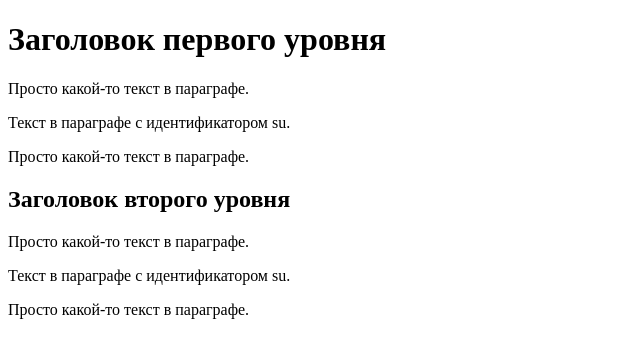
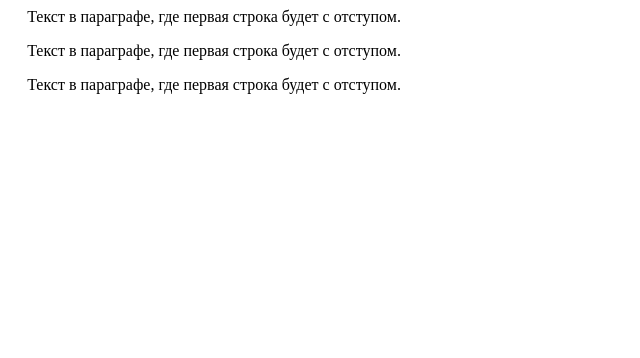
Before and after one commit to liveamylive/LR5, a plain HTML site: page public_html/index.html in a window 1280 px wide. Shown: the whole page, without its empty margins (0-640 px from the left). Drawn offline with Linux system fonts and the light colour scheme; files that its build step writes are made by us from their sources.

Commit message:
11 commit

```diff
--- a/public_html/index.html
+++ b/public_html/index.html
@@ -1,40 +1,30 @@
-<!DOCTYPE html>
 <html>
 
 
 
-    <head>
+  <head>
 
 
-        <title>css color (цвет)</title>
-        <link rel="stylesheet" type="text/css" href="style.css">
+    <title>Заголовок документа</title>
+
+    <link rel="stylesheet" type="text/css" href="style.css">
 
 
-    </head>
+  </head>
 
 
 
-    <body>
+  <body>
 
 
-        <h1>Заголовок первого уровня</h1>
+    <p>Текст в параграфе, где первая строка будет с отступом.</p>
 
-        <p>Просто какой-то текст в параграфе.</p>
+    <p>Текст в параграфе, где первая строка будет с отступом.</p>
 
-        <p id="su">Текст в параграфе с идентификатором su.</p>
-
-        <p>Просто какой-то текст в параграфе.</p>
-
-        <h2>Заголовок второго уровня</h2>
-
-        <p>Просто какой-то текст в параграфе.</p>
-
-        <p id="su">Текст в параграфе с идентификатором su.</p>
-
-        <p>Просто какой-то текст в параграфе.</p>
+    <p>Текст в параграфе, где первая строка будет с отступом.</p>
 
 
-    </body>
+  </body>
 
 
 
--- a/public_html/style/style.css
+++ b/public_html/style/style.css
@@ -3,8 +3,6 @@
     Author     : Амалия Волощук
 */
 
-p#sn, p#so, p#si{
-  font-family: Verdana, sans-serif;
+p{
+  text-indent:1.2em;
 }
-p#so{
-  font-variant:small-caps;
```
